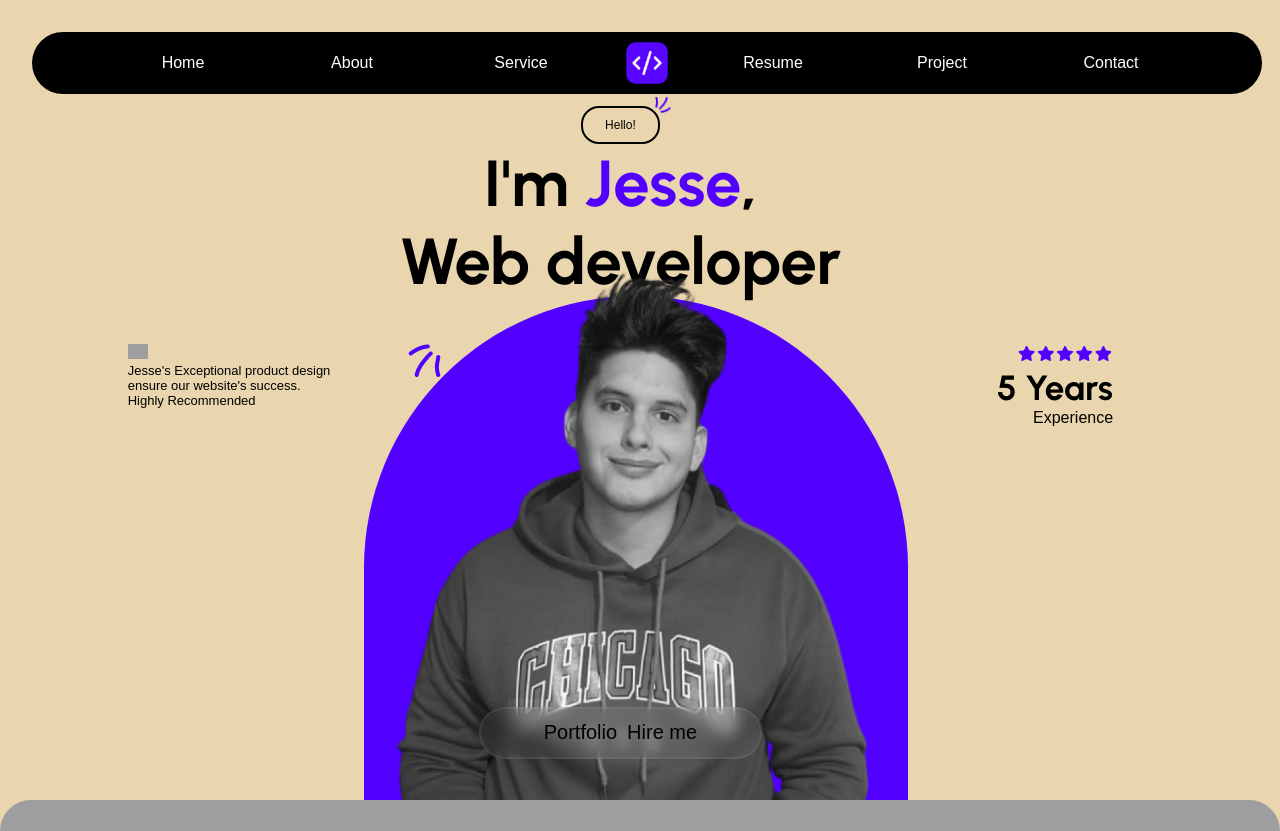
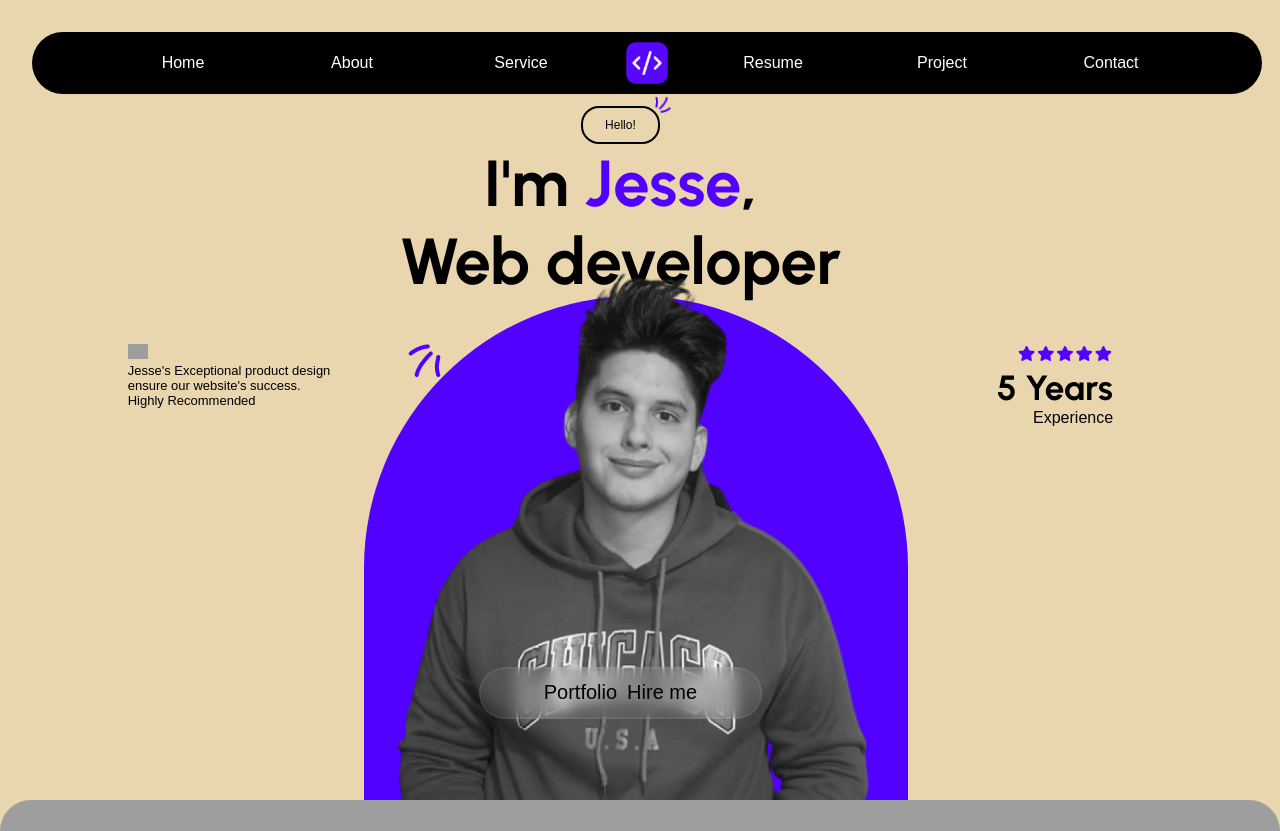
Before and after one commit to Jessemccallums/portfolio, a React (Vite) app in the folder portfolio/: page / in a window 1280 px wide. Shown: the top 831 px of the page. Built offline with nearby package versions, Linux system fonts and the light colour scheme; grey boxes are pictures that could not be loaded; a web font is replaced by a local one.

Commit message:
update: fixing errors

```diff
--- a/portfolio/src/components/Hero/JesseHistory/button-portfolio/btn.module.css
+++ b/portfolio/src/components/Hero/JesseHistory/button-portfolio/btn.module.css
@@ -2,18 +2,18 @@
 
 
 
-.box_btn {
+/* .box_btn {
     position: relative;
     z-index: 5;
     background: #fafafa10;
-    top: 16rem;
+    top: 14rem;
     display: flex;
     flex-direction: row;
     justify-content: center;
     width: 15%;
     margin: auto;
     padding: 20px 25px;
-}
+} */
 .btns{    position: relative;
     z-index: 6;
     top: 14rem;
```
